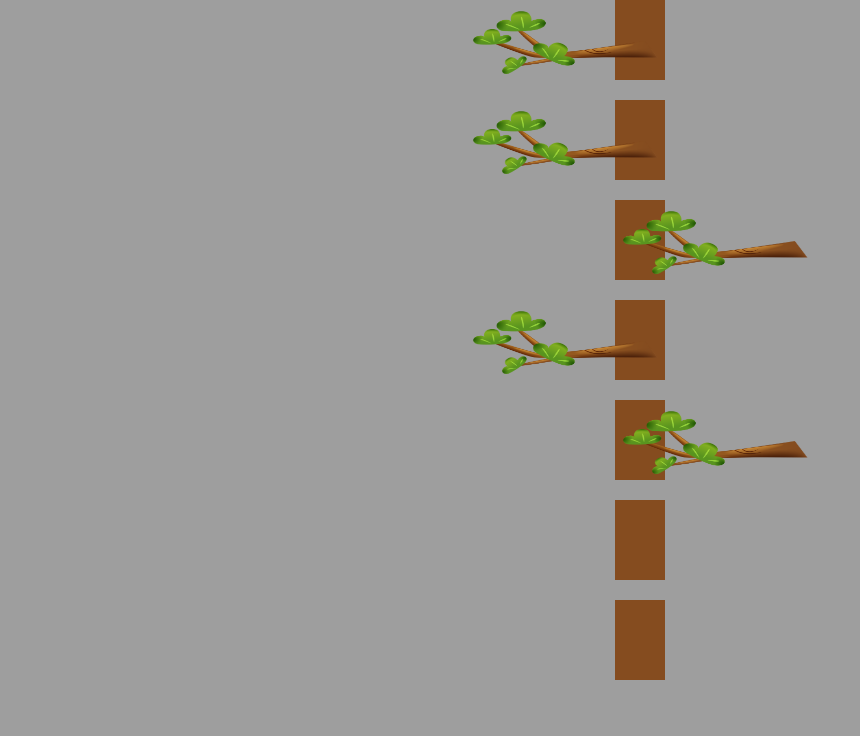
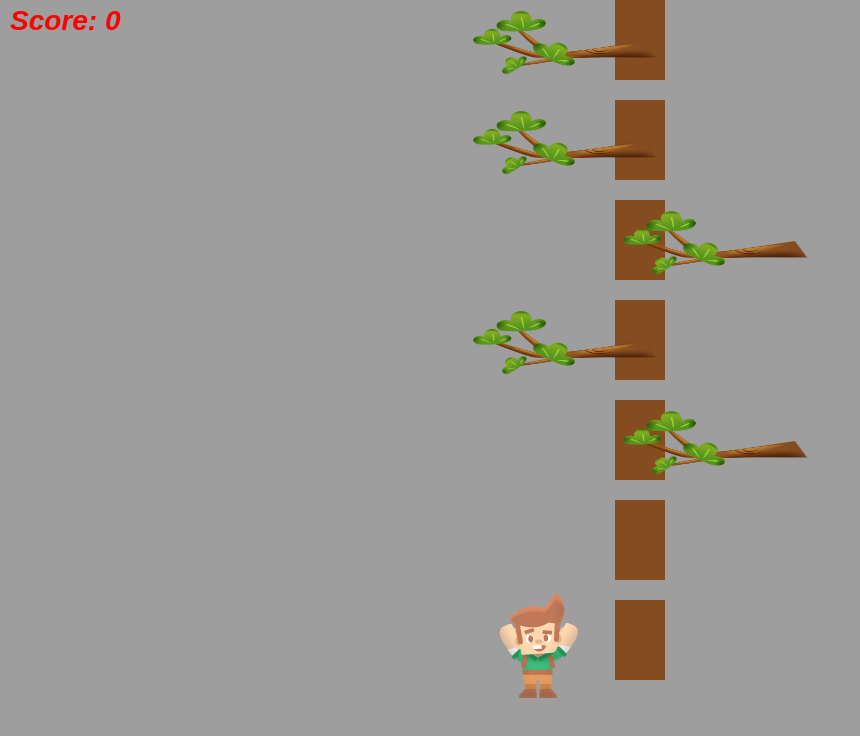
Before and after one commit to zatelepinSV/Zatelepin-js-project, a plain HTML site: page index.html in a window 1280 px wide. Shown: the whole page, without its empty margins (0-860 px from the left). Drawn offline with Linux system fonts and the light colour scheme.

Commit message:
add score

```diff
--- a/board.js
+++ b/board.js
@@ -2,7 +2,7 @@ game.board = {
   game: game,
   rr: 500,
 
-  create(context, width, height) {
+  create() {
     this.createBackground();
   },
 
--- a/game.js
+++ b/game.js
@@ -37,6 +37,7 @@ const game = {
     this.ctx = this.canvas.getContext('2d');
     this.initDim();
     this.tree.createMass();
+    this.woodcutter.init();
   },
 
   preload(callback) {
@@ -67,8 +68,11 @@ const game = {
   },
 
   create() {
-    this.board.create(this.ctx, this.canvas.width, this.canvas.height);
-    this.tree.create(this.ctx, this.canvas.width, this.canvas.height);
+    this.board.create();
+    this.tree.create();
+    this.woodcutter.create();
+    this.score.createScore();
+    //this.woodcutter.createImage();
   },
 
   update() {
--- a/index.html
+++ b/index.html
@@ -25,10 +25,10 @@
   <body>
     <div id="wrapper"></div>
     <canvas id="canva"></canvas>
-    <!--<script src="start.js"></script>-->
     <script src="game.js"></script>
     <script src="board.js"></script>
     <script src="tree.js"></script>
     <script src="woodcutter.js"></script>
+    <script src="score.js"></script>
   </body>
 </html>
--- /dev/null
+++ b/score.js
@@ -0,0 +1,13 @@
+game.score = {
+  game: game,
+  score: 0,
+
+  createScore() {
+    this.game.ctx.fillStyle='red';
+    this.game.ctx.font='italic bold 28px Arial';
+    this.game.ctx.fillText('Score: ' + this.score,10,30);
+  },
+
+
+
+}
--- a/tree.js
+++ b/tree.js
@@ -1,10 +1,9 @@
 game.tree = {
   game: game,
   size: 10,
-  cells: [],
   mass: [],
   treeWidth: 2 - 25,
-  treeHeight: 100 * 10,
+  treeHeight: game.height / 100 * 10,
   posX: 0,
   posY: 0,
   y: 0,
@@ -13,12 +12,21 @@ game.tree = {
   ref: true,
 
   create() {
-    this.createTreeTrue();
+    this.createTree();
   },
 
   createMass() {
     for (var t = 0; t <= 600; t += 100) {
-      this.mass.push(this.func(t))
+      this.mass.push(this.func(t));
+      //console.log(this.mass)
+      //console.log(this.game.height / this.treeHeight)                !!!!разобраться
+    }
+    this.correctPositionLastBranch();
+  },
+
+  correctPositionLastBranch() {
+    if (this.mass[this.mass.length-1].randBranch === 1 || this.mass[this.mass.length-1].randBranch === 4) {
+      return this.mass[this.mass.length-1].randBranch = 0;
     }
   },
 
@@ -36,7 +44,7 @@ game.tree = {
     return Math.floor(Math.random() * (this.max - this.min + 1)) + this.min;
   },
 
-  createTreeTrue() {
+  createTree() {
     this.mass.forEach((mass, currentValue) => {
       this.game.ctx.beginPath();
       this.game.ctx.fillStyle = '#854C1F';
@@ -70,10 +78,10 @@ game.tree = {
 }
 
 document.addEventListener('keydown', (event) => {
-  if (event.code === 'ShiftLeft' || event.code === 'ControlLeft') {
+  if (event.code === 'ShiftLeft' || event.code === 'ControlLeft' || event.code === 'ArrowLeft'|| event.code === 'ArrowRight') {
     game.tree.mass.pop();
     game.tree.updateMass();
     game.tree.mass.unshift(game.tree.func(0));
-    console.log(game.tree.mass[6])
+    //console.log(game.tree.mass[6]);
   }
 })
--- a/woodcutter.js
+++ b/woodcutter.js
@@ -3,30 +3,38 @@ game.woodcutter = {
   posX: null,
   posY: null,
   some: null,
+
+  init () {
+    game.woodcutter.posX = game.canvas.width / 2 - 150;
+    game.woodcutter.posY = 570;
+  },
   create() {
-
-    this.createImage();
+    this.createWoodcutter();
   },
   render() {
-    this.game.ctx.clearRect(0,0, this.game.canvas.width, this.game.canvas.height )
+    this.game.ctx.clearRect(0,0, this.game.canvas.width, this.game.canvas.height );
     this.game.create();
-    this.game.ctx.drawImage(this.game.sprites.woodcutter, this.posX, 570);
+    //this.game.ctx.drawImage(this.game.sprites.woodcutter, this.posX, 570);
+    //console.log(this.posX)
   },
 
-  createImage() {
-    this.game.ctx.drawImage(this.game.sprites.woodcutter, this.game.width / 2 - 150, 570);
+  createWoodcutter() {
+    this.game.ctx.drawImage(this.game.sprites.woodcutter, this.posX, this.posY);
   },
 }
 
 window.document.addEventListener('keydown', (event) => {
-  if (event.code === 'ShiftLeft') {
+  if (event.code === 'ShiftLeft' || event.code === 'ArrowLeft') {
     game.woodcutter.posX = game.canvas.width / 2 - 150;
     game.woodcutter.some = true;
+    game.score.score += 10;
     game.woodcutter.render();
+
   }
-  if (event.code === 'ControlLeft') {
+  if (event.code === 'ControlLeft' || event.code === 'ArrowRight') {
     game.woodcutter.posX = game.canvas.width / 2 + 50;
     game.woodcutter.some = false;
+    game.score.score += 10;
     game.woodcutter.render();
   }
 })
```
Also changed, not shown: start.js (added).
